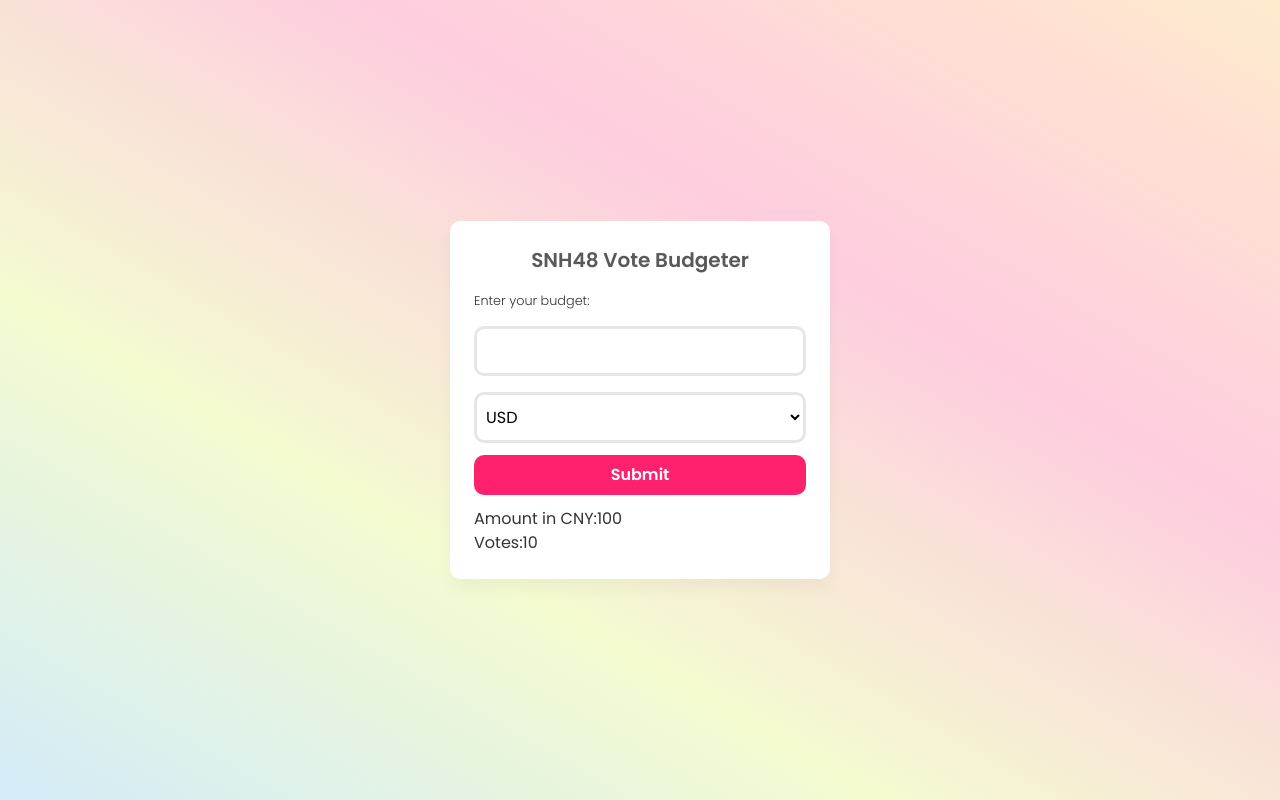
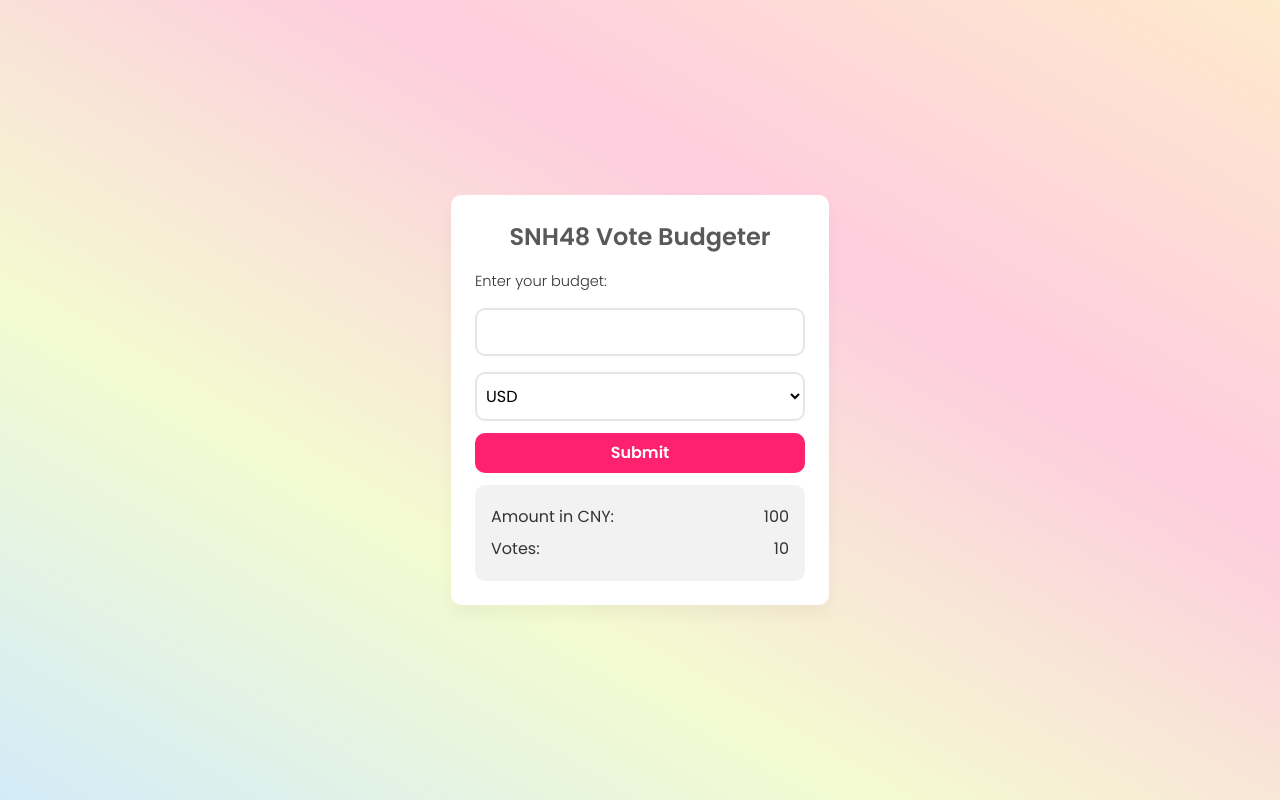
Before and after one commit to sheronimo/react-snh48g-budgeter-app, a React (Create React App) app: page / in a window 1280 px wide. Built offline with nearby package versions, Linux system fonts and the light colour scheme.

Commit message:
results block styling

```diff
--- a/src/App.css
+++ b/src/App.css
@@ -11,7 +11,7 @@
 }
 
 .title {
-	font-size: 1.25rem;
+	font-size: 1.5rem;
 	font-weight: 600;
 	text-align: center;
 	color: hsl(0, 0%, 35%);
@@ -20,7 +20,7 @@
 
 label {
 	font-weight: 300;
-	font-size: 0.8rem;
+	font-size: 0.9125rem;
 }
 
 .budget,
@@ -31,7 +31,7 @@
 	padding-block: 10px;
 	padding-inline: 5px;
 	background-color: hsl(0, 0%, 100%);
-	border: 3px solid hsl(0, 0%, 90%);
+	border: 2px solid hsl(0, 0%, 90%);
 }
 
 .submit {
@@ -53,3 +53,15 @@
 .submit:active {
 	background-color: hsl(339, 98%, 30%);
 }
+
+.results {
+	padding: 1rem;
+	background-color: hsl(0, 0%, 95%);
+}
+
+.result {
+	display: flex;
+	justify-content: space-between;
+	align-items: center;
+	padding-block: 0.25rem;
+}
--- a/src/App.js
+++ b/src/App.js
@@ -20,7 +20,7 @@
 					Submit
 				</button>
 			</form>
-			<ul className='results'>
+			<ul className='results round-corner'>
 				<li className='result'>
 					<span>Amount in CNY:</span>
 					<span>100</span>
```
